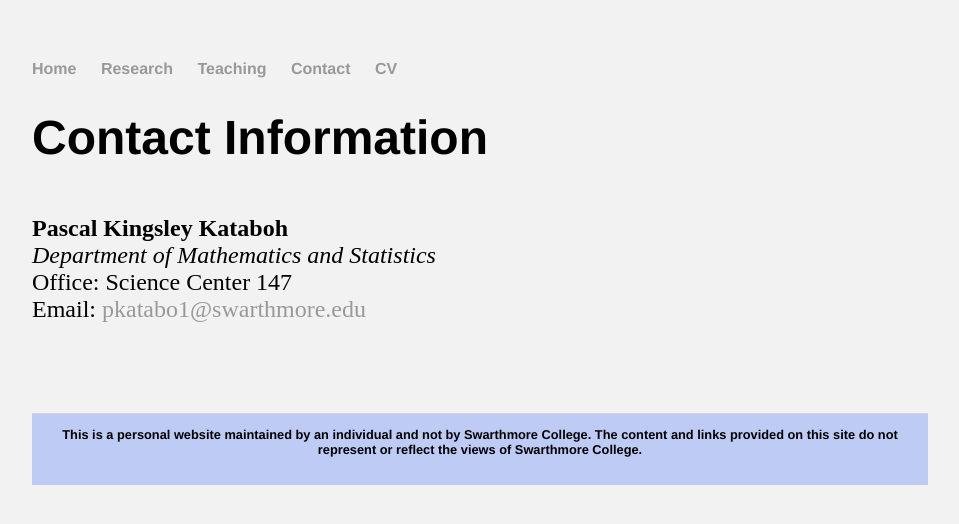
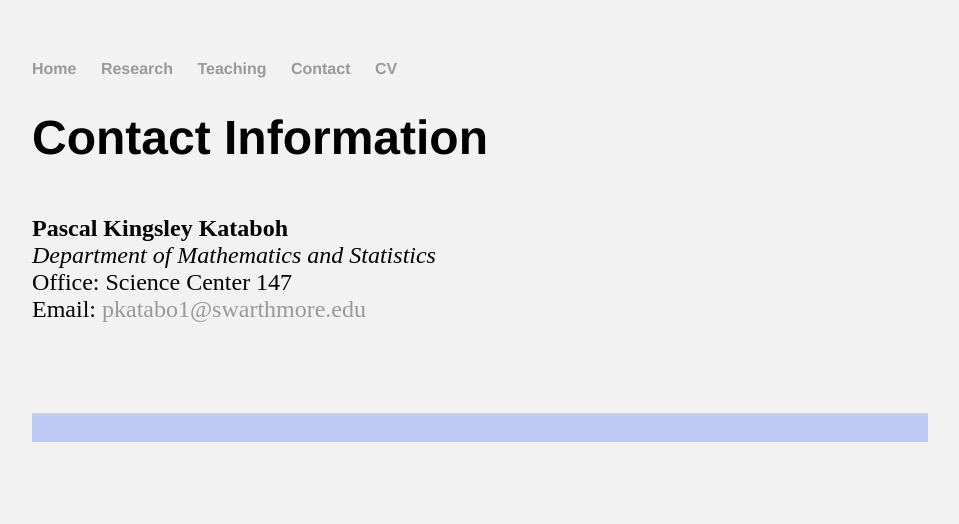
Before and after one commit to kataboh/kataboh.github.io, a Jekyll site: the page built from contact.html, in a window 1280 px wide. Shown: the top 524 px of the page, without its empty margins (160-1119 px from the left). Built offline with Jekyll 4.4.1, drawn with Linux system fonts in a browser that asks for light colours.

Commit message:
Update default.html

```diff
--- a/_layouts/default.html
+++ b/_layouts/default.html
@@ -26,7 +26,7 @@
 			<footer>
 			<center>
 	    		<ul>
-				This is a personal website maintained by an individual and not by Swarthmore College. The content and links provided on this site do not represent or reflect the views of Swarthmore College.
+				<!-- This is a personal website maintained by an individual and not by Swarthmore College. The content and links provided on this site do not represent or reflect the views of Swarthmore College. -->
 				<!-- <li><a href="mailto:nakaoj@udel.edu">email</a></li> -->
 	        		<!-- <li><a href="https://github.com/jhknakao">github.com/jhknakao</a></li> -->
 				</ul>
```
